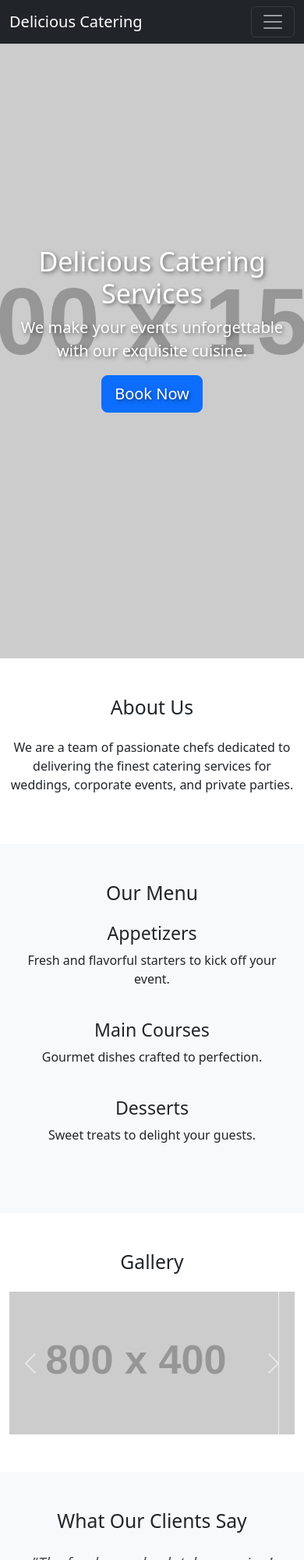
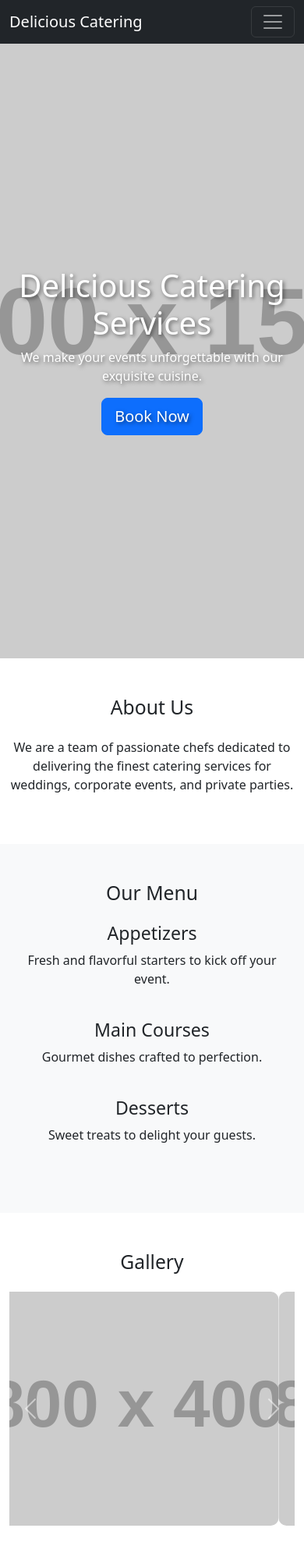
Before and after one commit to NevNeveru/cateringtest, a plain HTML site: page index.html in a window 390 px wide. Shown: the top 2000 px of the page at 78% size. Drawn offline with nearby package versions, Linux system fonts and the light colour scheme; placeholder pictures from the web are drawn by us.

Commit message:
styles.css

```diff
--- a/styles.css
+++ b/styles.css
@@ -4,16 +4,12 @@
     height: 100vh;
     color: #fff;
     text-shadow: 2px 2px 5px rgba(0, 0, 0, 0.5);
+    padding-top: 56px; /* Adjust for fixed navbar */
 }
 
-/* Gallery Images */
-.img-fluid {
+/* Carousel */
+.carousel-item img {
     border-radius: 10px;
-    transition: transform 0.3s ease;
-}
-
-.img-fluid:hover {
-    transform: scale(1.05);
 }
 
 /* Testimonials */
@@ -21,3 +17,17 @@ blockquote {
     font-style: italic;
     color: #555;
 }
+
+/* Responsive Adjustments */
+@media (max-width: 768px) {
+    .hero h1 {
+        font-size: 2.5rem;
+    }
+    .hero p {
+        font-size: 1rem;
+    }
+    .carousel-item img {
+        height: 300px;
+        object-fit: cover;
+    }
+}
```
